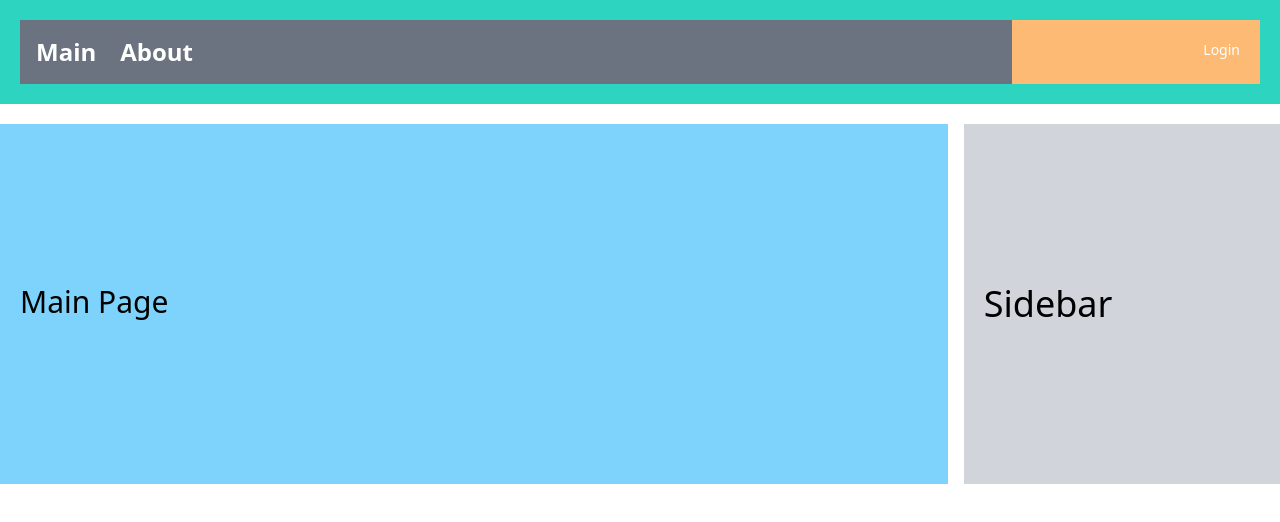
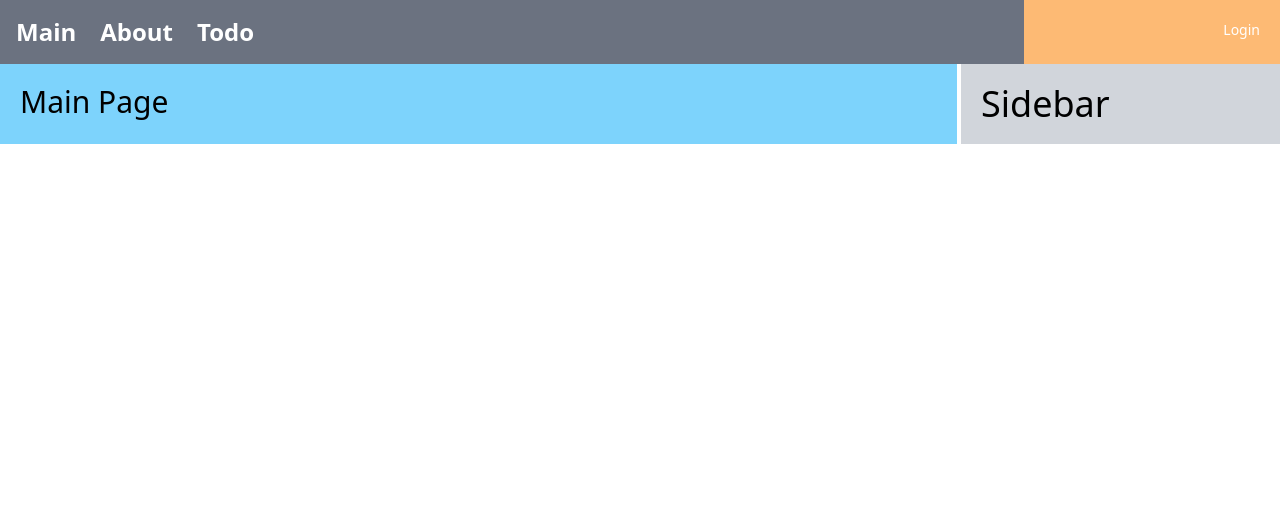
Before and after one commit to Aphian/React_Spring_, a React (Create React App) app: page / in a window 1280 px wide. Shown: the top 522 px of the page. Built offline with nearby package versions, Linux system fonts and the light colour scheme.

Commit message:
react_inflearn

```diff
--- a/src/components/menus/BasicMenu.js
+++ b/src/components/menus/BasicMenu.js
@@ -11,6 +11,9 @@
                 </li>
                 <li className='pr-6 text-2xl'>
                     <Link to={'/about'}>About</Link>
+                </li>
+                <li className='pr-6 text-2xl'>
+                    <Link to={'/todo/'}>Todo</Link>
                 </li>
             </ul>
         </div>
--- a/src/layouts/BasicLayout.js
+++ b/src/layouts/BasicLayout.js
@@ -4,14 +4,13 @@
 function BasicLayout({children}) {
   return (
     <>
-        <header className='bg-teal-400 p-5'>
-            <BasicMenu></BasicMenu>
-        </header>
-        <div className='bg-white my-5 w-full flex flex-col space-y-4 md:flex-row md:space-x-4 md:space-y-0'>
-            <main className='bg-sky-300 md:w-2/3 lg:w-3/4 px-5 py-40'>
+        <BasicMenu></BasicMenu>
+
+        <div className='bg-white w-full flex flex-col space-y-1 md:flex-row md:space-x-1 md:space-y-0'>
+            <main className='bg-sky-300 md:w-4/5 lg:w-3/4 px-5 py-5'>
                 {children}
             </main>
-            <aside className='bg-gray-300 md:w1/3 lg:w-1/4 px-5 py-40'>
+            <aside className='bg-gray-300 md:w-1/3 lg:w-1/4 px-5 flex py-5'>
                 <h1 className='text-2xl md:text-4xl'>
                     Sidebar
                 </h1>
```
